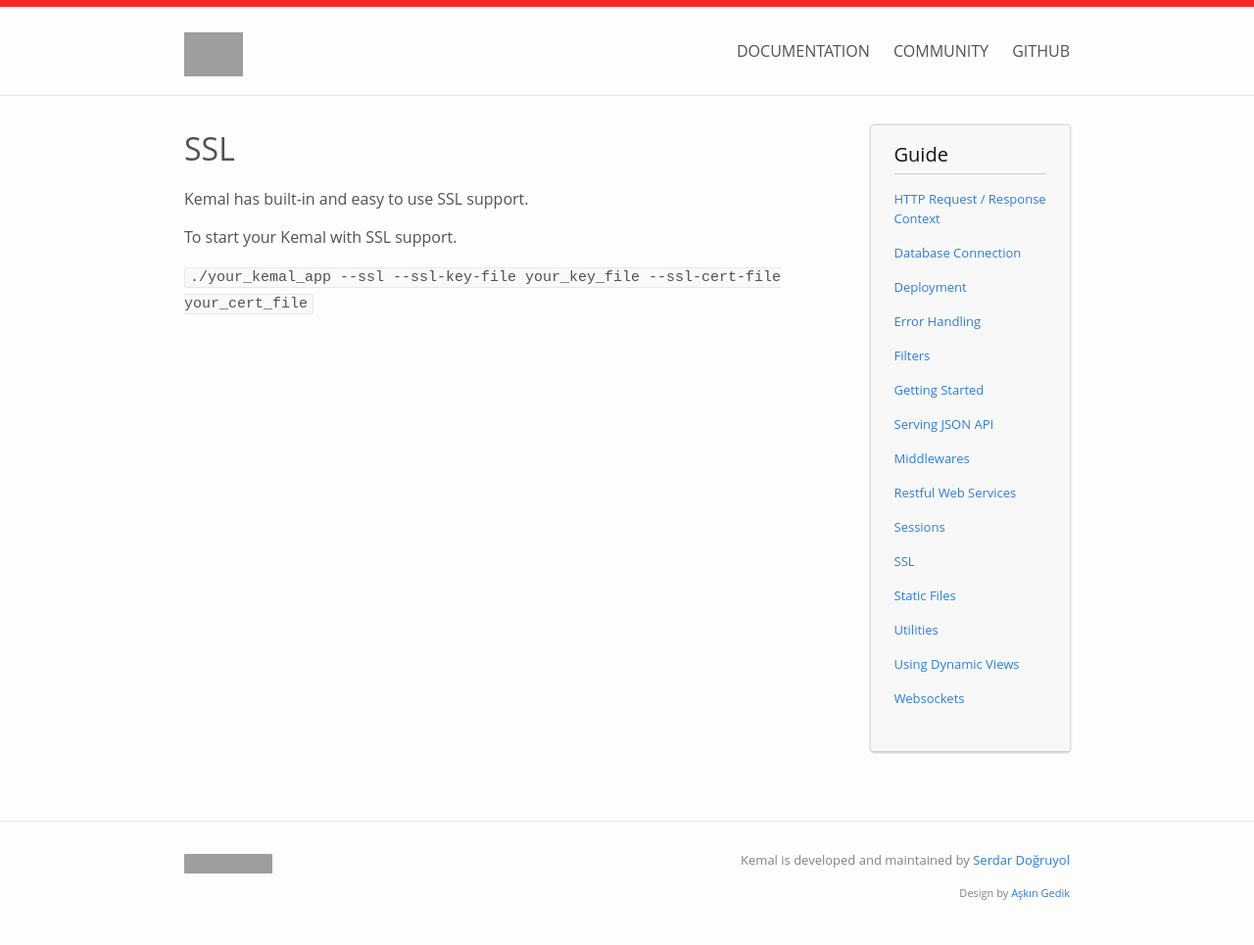
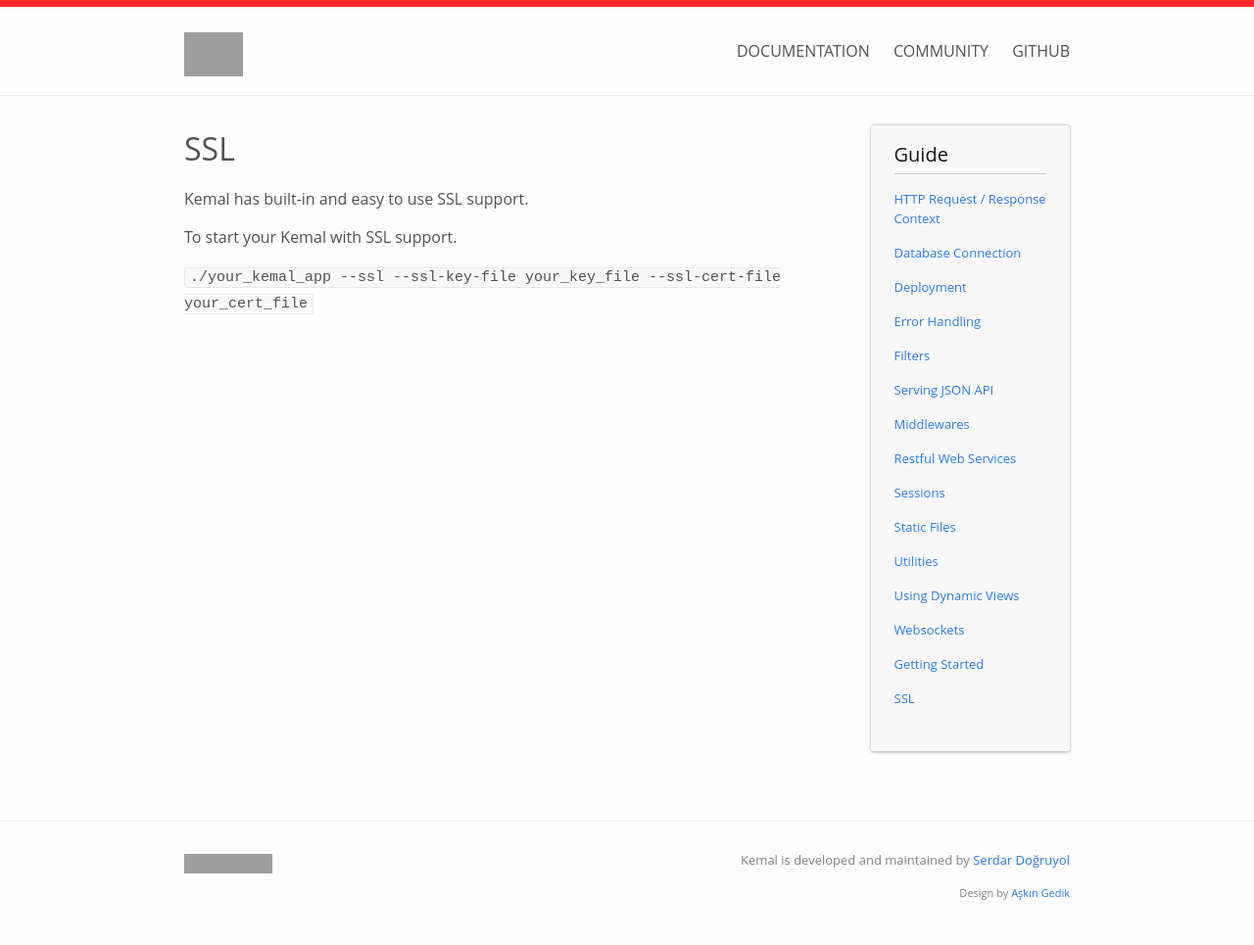
Before and after one commit to kemalcr/kemal, a Jekyll site: the page built from _docs/ssl.md, in a window 1280 px wide. Shown: the whole page at 98% size. Built offline with Jekyll 4.4.1, drawn with Linux system fonts in a browser that asks for light colours; grey boxes are pictures that could not be loaded.

Commit message:
sort docs by order

```diff
--- a/_includes/doc-sidebar.md
+++ b/_includes/doc-sidebar.md
@@ -3,7 +3,9 @@
   <h1 class="doc-heading">Guide</h1>
 
   <ul class="doc-list">
-    {% for post in site.docs %}
+
+    {% assign sorted_pages = (site.docs | sort: 'order') %}
+    {% for post in sorted_pages %}
       <li>
         <h2>
           <a class="doc-link" href="{{ post.url | prepend: site.baseurl }}">{{ post.title }}</a>
```
Also changed, not shown: _docs/getting_started.md (+1 -0 lines), _docs/ssl.md (+1 -0 lines).
